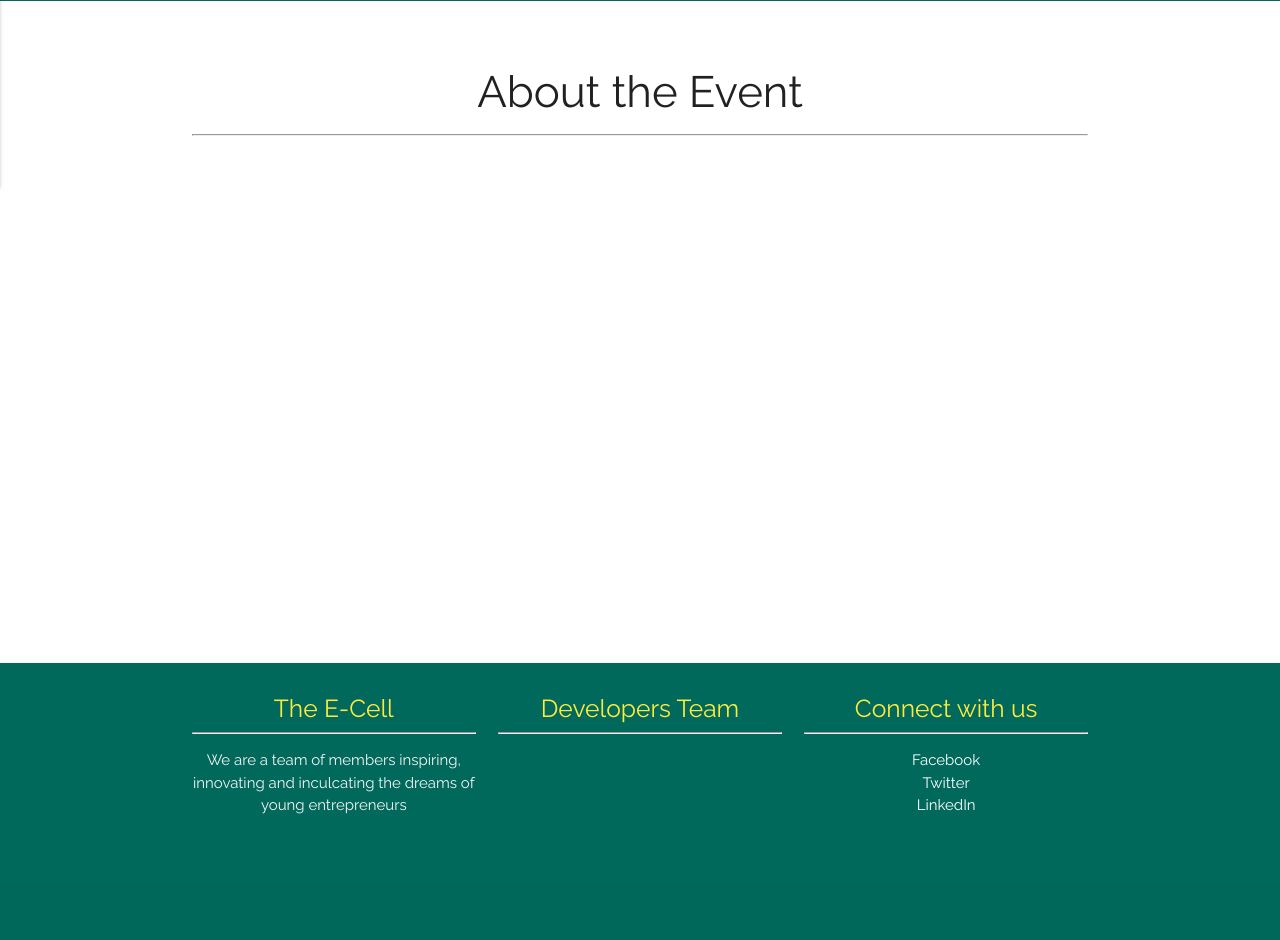
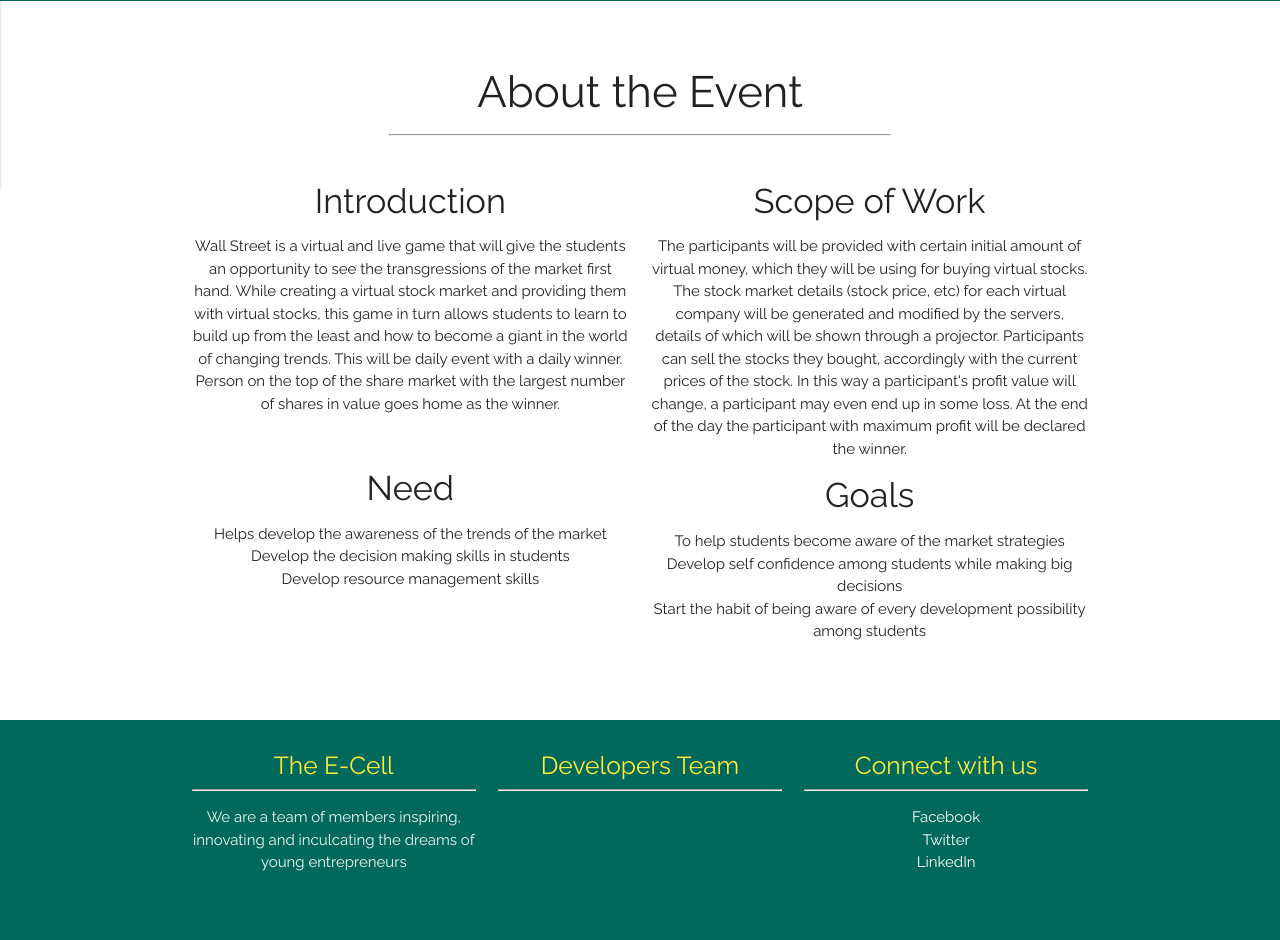
Before and after one commit to shreyanshs7/Wallstreet-Django, a Django app: template templates/index.html in a window 1280 px wide. Shown: the part 673-1613 px from the top of the page. Before the commit the page ends 1487 px from the top, so only its background shows below. Run offline with Django 3.2, Linux system fonts and the light colour scheme; the template is opened without the code that fills it, so the values that code supplies are empty.

Commit message:
Update index.html

```diff
--- a/templates/index.html
+++ b/templates/index.html
@@ -60,9 +60,42 @@
 <br><br>
 	<div>
 		<h3 class="center">About the Event</h3>
-		<div class="container"><hr></div>
-		<div style="height: 500px;"></div>
+		<hr width="500">
+		<br>
+		  <div class="container">
+			<div class="row">
+				<div class="col s6">
+					<h4 class="center">Introduction</h4>
+					<p class="center">Wall Street is a virtual and live game that will give the students an opportunity to see the transgressions of the market first hand. While creating a virtual stock market and providing them with virtual stocks, this game in turn allows students to learn to build up from the least and how to become a giant in the world of changing trends. This will be daily event with a daily winner. Person on the top of the share market with the largest number of shares in value goes home as the winner.</p>
+					<br>
+					<p>
+						<h4 class="center">Need</h4>
+						<ul class="center">
+							<li>Helps develop the awareness of the trends of the market</li>
+							<li>Develop the decision making skills in students</li>
+							<li>Develop resource management skills</li>
+						</ul>
+					</p>
+				</div>
+				<div class="col s6">
+					<h4 class="center">Scope of Work</h4>
+					<p class="center">
+						The participants will be provided with certain initial amount of virtual money, which they will be using for buying virtual stocks. The stock market details (stock price, etc) for each virtual company will be generated and modified by the servers, details of which will be shown through a projector. Participants can sell the stocks they bought, accordingly with the current prices of the stock. In this way a participant's profit value will change, a participant may even end up in some loss. At the end of the day the participant with maximum profit will be declared the winner.
+					</p>
 
+					<p>
+						<h4 class="center">Goals</h4>
+						<ul class="center">
+							<li>To help students become aware of the market strategies</li>
+							<li>Develop self confidence among students while making big decisions</li>
+							<li>Start the habit of being aware of every development possibility among students</li>
+						</ul>
+					</p>
+				</div>
+
+			</div>
+		  </div>
+	<br>
 	</div>
 
 	<footer class="page-footer teal darken-3" style="height: 220px;">
```
